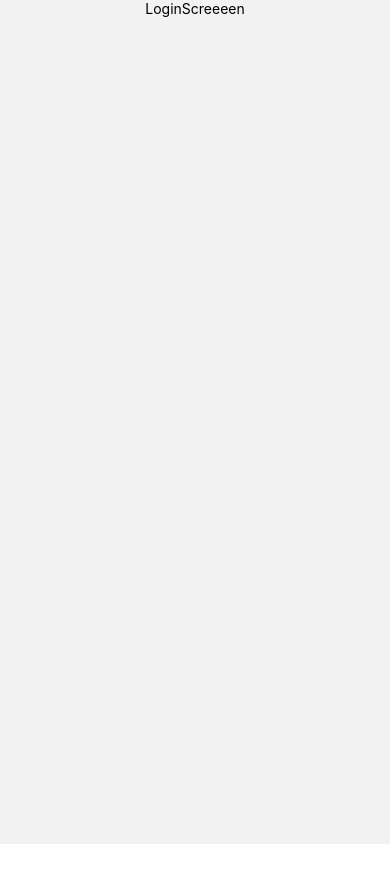
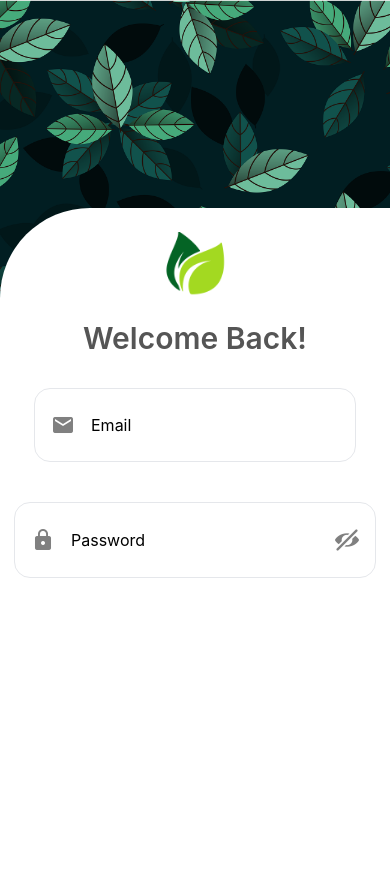
Before and after one commit to Orizaaaaa/chat-app, a React Native app: screen /login in a window 390 px wide. Shown: the top 882 px of the page. Before the commit the page ends 844 px from the top, so only its background shows below. Built offline with nearby package versions, Linux system fonts and the light colour scheme.

Commit message:
create login screen

```diff
--- /dev/null
+++ b/components/UserInput.tsx
@@ -0,0 +1,38 @@
+import { View, Text, TextInput, TouchableOpacity } from 'react-native'
+import React, { useState } from 'react'
+import { Ionicons, MaterialIcons } from '@expo/vector-icons';
+import { Entypo } from '@expo/vector-icons';
+
+type Props = {
+    value: string
+    placeholder?: string
+    onChangeText: (text: string) => void
+    isPass?: boolean
+}
+
+const UserInput = ({ value, placeholder, onChangeText, isPass }: Props) => {
+    const [showPass, setShowPass] = useState(false)
+
+    const icons = (placeholder: any) => {
+        if (placeholder === 'Email') {
+            return 'email'
+        } else if (placeholder === 'Password') {
+            return 'lock'
+        }
+    }
+    return (
+        <View className='border rounded-2xl px-4 py-6 flex-row items-center justify-between space-x-4 my-2 border-gray-200 '  >
+            <MaterialIcons name={icons(placeholder)} size={24} color="gray" />
+            <TextInput className='flex-1 text-base Text-PrimaryText' placeholder={placeholder} value={value} onChangeText={onChangeText}
+                secureTextEntry={showPass} autoCapitalize='none' />
+
+            {isPass &&
+                <TouchableOpacity onPress={() => setShowPass(!showPass)} >
+                    <Entypo name={showPass ? "eye" : "eye-with-line"} size={24} color="gray" />
+                </TouchableOpacity>
+            }
+        </View>
+    )
+}
+
+export default UserInput
--- a/image.ts
+++ b/image.ts
@@ -1,3 +1,7 @@
 import login from './assets/images/logo.png';
 import chatPlus from './assets/images/chatplus.png';
 import background from './assets/images/bg.png';
+
+export {
+    login, chatPlus, background
+}
--- a/package.json
+++ b/package.json
@@ -9,6 +9,7 @@
     "web": "expo start --web"
   },
   "dependencies": {
+    "@expo/vector-icons": "^14.0.0",
     "@react-navigation/native": "^6.1.14",
     "@react-navigation/native-stack": "^6.9.22",
     "expo": "~50.0.11",
--- a/screens/login/LoginScreen.tsx
+++ b/screens/login/LoginScreen.tsx
@@ -1,10 +1,37 @@
-import { View, Text } from 'react-native'
-import React from 'react'
+import { View, Text, Image, Dimensions } from 'react-native'
+import React, { useState } from 'react'
+import UserInput from '../../components/UserInput'
 
 const LoginScreen = () => {
+    const screenWidth = Math.round(Dimensions.get("window").width)
+
+    const [formData, setFormData] = useState({
+        email: '',
+        password: ''
+    })
+
+    const handleChange = (name: string, text: string) => {
+        setFormData({ ...formData, [name]: text });
+    };
+
+
+
     return (
         <View className='flex-1 items-center justify-start' >
-            <Text>LoginScreeeen</Text>
+            <Image className='h-96' source={require('../../assets/images/bg.png')} resizeMode='cover' style={{ width: screenWidth }} />
+            <View className='w-full h-full bg-white rounded-tl-[90px] -mt-44 flex items-center justify-start py-6 px-6 space-y-6' >
+                <Image className='w-16 h-16 ' resizeMode='contain' source={require('../../assets/images/logo.png')} />
+                <Text className='text-primaryText text-3xl font-semibold' > Welcome Back! </Text>
+
+                <View className='w-full flex items-center justify-center' >
+                    <UserInput placeholder='Email' value={formData.email} onChangeText={(text) => handleChange('email', text)} isPass={false} />
+                </View>
+
+                <View className='w-full flex items-center justify-center' >
+                    <UserInput placeholder='Password' value={formData.password} onChangeText={(text) => handleChange('password', text)} isPass={true} />
+                </View>
+
+            </View>
         </View>
     )
 }
--- a/tailwind.config.js
+++ b/tailwind.config.js
@@ -6,7 +6,13 @@ module.exports = {
     "./components/**/*.{js,jsx,ts,tsx}",
   ],
   theme: {
-    extend: {},
+    extend: {
+      textColor: {
+        primary: "#43C651",
+        primaryBold: "#056526",
+        primaryText: "#555",
+      }
+    },
   },
   plugins: [],
 }
```
Also changed, not shown: 1 other file (tests, documents, lock files or other folders).
